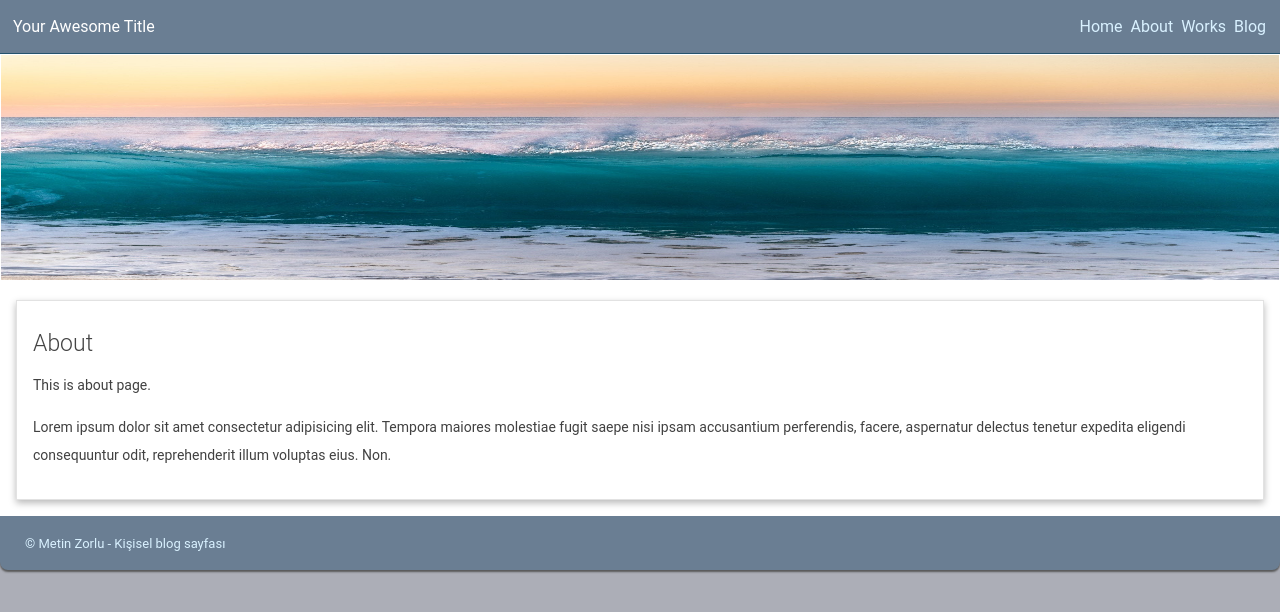
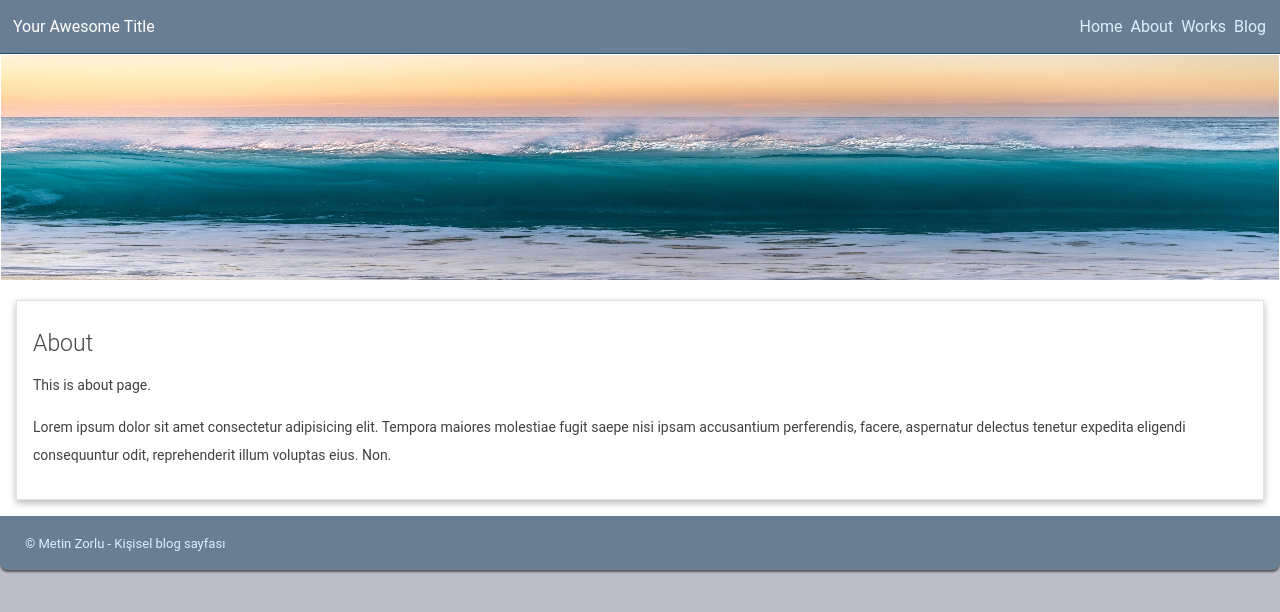
Before and after one commit to mtnzorlu/buhara, a Jekyll site: the page built from about.md, in a window 1280 px wide. Shown: the top 612 px of the page. Built offline with Jekyll 4.4.1, drawn with Linux system fonts in a browser that asks for light colours.

Commit message:
css güzelleme

```diff
--- a/assets/css/main.css
+++ b/assets/css/main.css
@@ -1,4 +1,4 @@
-body{background: #acaeb7; margin: 0 auto; padding: 0; box-sizing: border-box; list-style: none;
+body{background: #babcc6; margin: 0 auto; padding: 0; box-sizing: border-box; list-style: none;
       font-size: 14px; font-family: 'Roboto', 'Segoe UI', 'Oxygen-Sans', sans-serif; width: 988px;}
 pre{color: #414141; padding: 11px 7px; border: 1px solid #eee; line-height: 23px; white-space: pre-wrap;}
 blockquote{padding: 2px 11px; margin: 0 3px; background-color: #f4f4ff; border-left: 3px solid #6e6ec2;}
```
